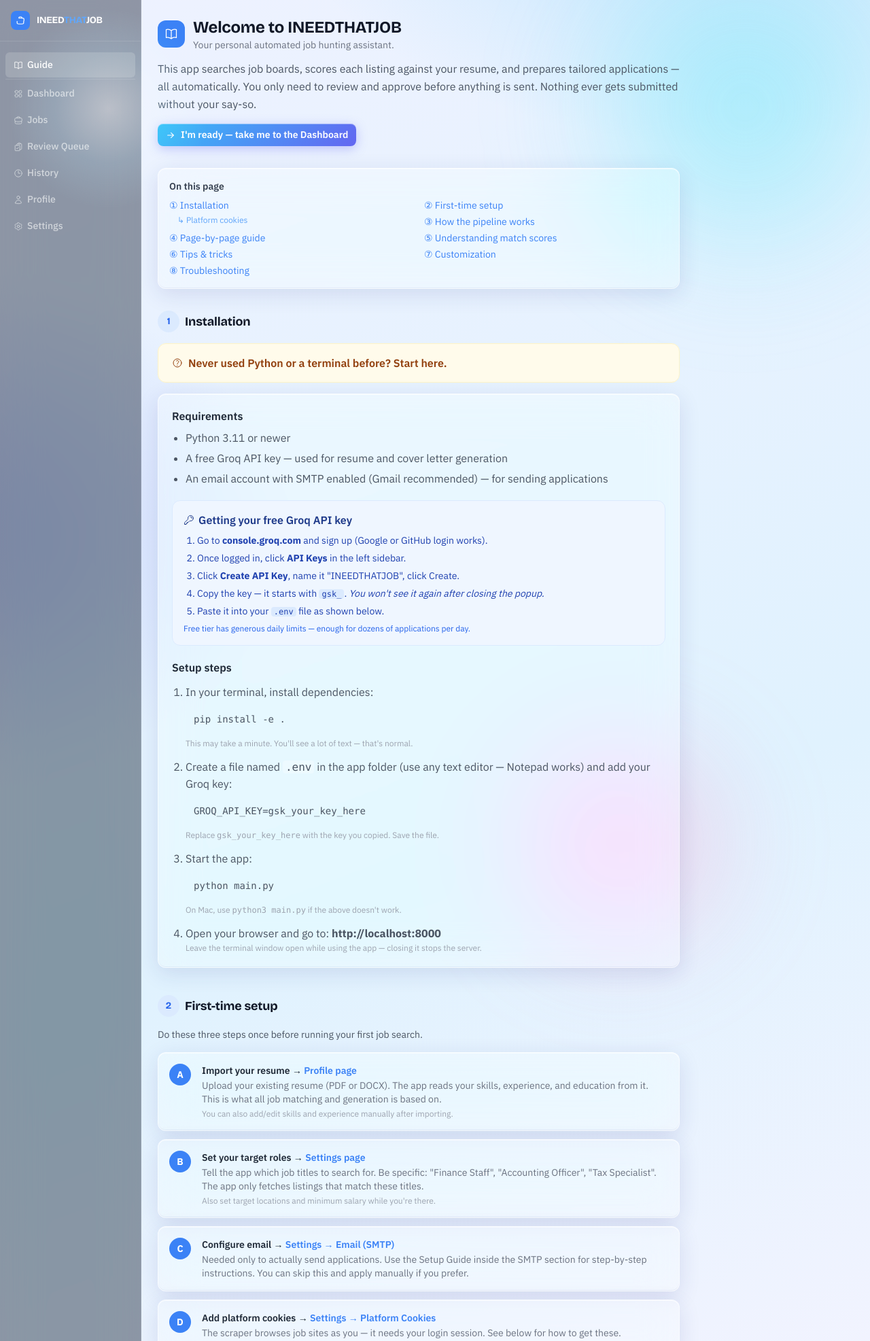
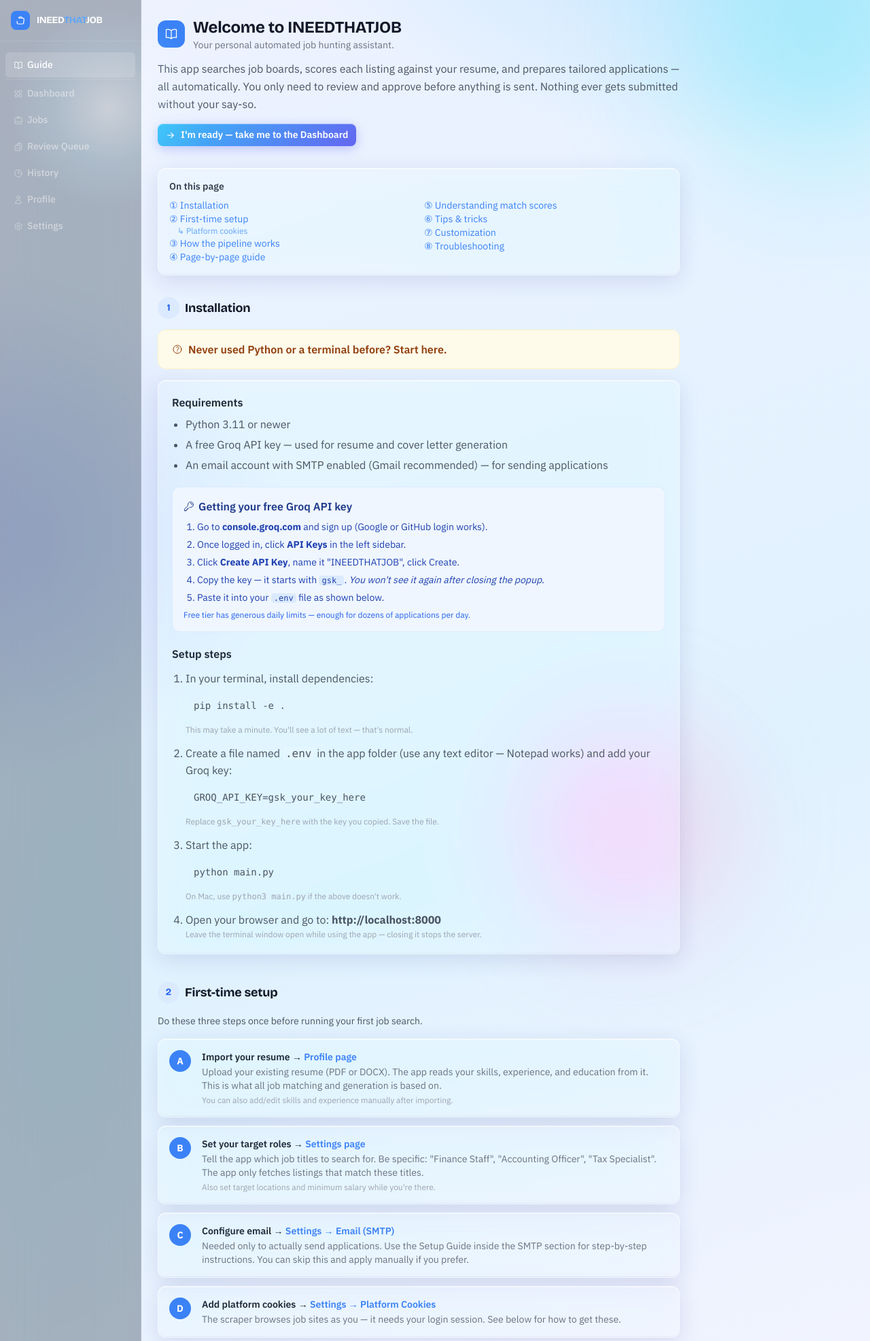
Before and after one commit to batukkilat/INEEDTHATJOB, a FastAPI app: page /guide/ in a window 1280 px wide. Shown: the top 1973 px of the page at 68% size. Run offline with FastAPI, Linux system fonts and the light colour scheme; parts of the project's set-up code (start-up, migrations or seed data) failed here and were passed over; some libraries are stand-ins or nearby versions.

Commit message:
Glass: background reacts to cursor, deeper translucency, guide TOC flow
- Card hover no longer moves the pane; instead the cursor reflection is
  dimmed at rest (0.55) and pools to full brightness on the hovered
  card over 0.8s — the light responds, not the surface
- Aurora layer gets a gentle parallax: the whole background eases away
  from the lerped cursor (±14px), same motion curve as the reflection
- Much more translucent panes (cards 0.16 alpha, lighter 22px blur) so
  the background reads through them like real glass
- Guide 'On this page' switched from row-major grid to CSS columns so
  the circled numbers read top-down per column

Co-Authored-By: Claude Fable 5 <noreply@anthropic.com>

```diff
--- a/web/static/custom.css
+++ b/web/static/custom.css
@@ -241,7 +241,7 @@ html.glass body {
 }
 html.glass .bg-gray-50 { background-color: transparent !important; }
 html.glass aside {
-    background: rgba(15, 23, 42, 0.42) !important;
+    background: rgba(15, 23, 42, 0.30) !important;
     backdrop-filter: blur(28px) saturate(1.6);
     -webkit-backdrop-filter: blur(28px) saturate(1.6);
     border-right: 1px solid rgba(255,255,255,0.12);
@@ -250,24 +250,24 @@ html.glass .border-gray-700 { border-color: rgba(255,255,255,0.12) !important; }
 html.glass .nav-link:hover { background-color: rgba(255,255,255,0.10); }
 html.glass .nav-link.active { background-color: rgba(255,255,255,0.16); }
 html.glass .card {
-    background: rgba(255, 255, 255, 0.34);
-    backdrop-filter: blur(28px) saturate(1.7);
-    -webkit-backdrop-filter: blur(28px) saturate(1.7);
-    border: 1px solid rgba(255, 255, 255, 0.55);
+    background: rgba(255, 255, 255, 0.16);
+    backdrop-filter: blur(22px) saturate(1.7);
+    -webkit-backdrop-filter: blur(22px) saturate(1.7);
+    border: 1px solid rgba(255, 255, 255, 0.45);
 }
-html.glass .bg-white { background-color: rgba(255,255,255,0.38) !important; }
-html.glass .bg-gray-100 { background-color: rgba(255,255,255,0.28) !important; }
+html.glass .bg-white { background-color: rgba(255,255,255,0.20) !important; }
+html.glass .bg-gray-100 { background-color: rgba(255,255,255,0.16) !important; }
 html.glass .border-gray-200 { border-color: rgba(255,255,255,0.60) !important; }
 html.glass .border-gray-100 { border-color: rgba(255,255,255,0.50) !important; }
 html.glass input[type="text"], html.glass input[type="number"], html.glass input[type="email"],
 html.glass input[type="url"], html.glass input[type="date"], html.glass input[type="password"],
 html.glass textarea, html.glass select {
-    background-color: rgba(255,255,255,0.45);
+    background-color: rgba(255,255,255,0.30);
     border-color: rgba(148,163,184,0.40);
 }
 html.glass .btn-secondary {
-    background: rgba(255,255,255,0.40);
-    border-color: rgba(255,255,255,0.70);
+    background: rgba(255,255,255,0.28);
+    border-color: rgba(255,255,255,0.60);
     color: #1e293b;
 }
 html.glass .btn-secondary:hover { background: rgba(255,255,255,0.78); }
@@ -277,8 +277,8 @@ html.glass .btn-primary {
 }
 html.glass .btn-primary:hover { background: linear-gradient(135deg, #0ea5e9, #4f46e5); }
 html.glass .btn-ghost:hover { background-color: rgba(255,255,255,0.45); color: #1e293b; }
-html.glass table thead { background-color: rgba(255,255,255,0.30); }
-html.glass .badge-gray { background-color: rgba(255,255,255,0.55); color: #334155; }
+html.glass table thead { background-color: rgba(255,255,255,0.18); }
+html.glass .badge-gray { background-color: rgba(255,255,255,0.35); color: #334155; }
 html.glass .badge-blue { background-color: rgba(56,189,248,0.25); color: #0369a1; }
 html.glass .divide-gray-100 > * + * { border-color: rgba(255,255,255,0.50); }
 html.glass details.review-card > summary:hover { background: rgba(255,255,255,0.35); }
@@ -308,10 +308,11 @@ html.glass body { background: transparent; }
 #glass-fx { display: none; }
 html.glass #glass-fx {
     display: block;
-    position: fixed; inset: 0;
+    position: fixed; inset: -4vmax;
     z-index: -1;
     pointer-events: none;
     overflow: hidden;
+    will-change: transform;
 }
 .glass-blob { position: absolute; border-radius: 50%; filter: blur(70px); opacity: 0.55; will-change: transform; }
 .glass-blob-1 { width: 46vw; height: 46vw; top: -14vw; right: -10vw;
@@ -350,22 +351,19 @@ html.glass .card::after {
     border-radius: inherit;
     pointer-events: none;
     background: radial-gradient(640px 340px at var(--cursor-x, -600px) var(--cursor-y, -600px),
-        rgba(255,255,255,0.32) 0%, rgba(255,255,255,0.10) 45%, transparent 74%);
+        rgba(255,255,255,0.34) 0%, rgba(255,255,255,0.10) 45%, transparent 74%);
     background-attachment: fixed;
+    opacity: 0.55;
+    transition: opacity 0.8s ease;
 }
-/* Lens edge: bright top rim, faint depth at bottom */
-html.glass .card {
+html.glass .card:hover::after { opacity: 1; }
+/* Lens edge: bright top rim, faint depth at bottom. The pane itself never
+   moves on hover — only the light responds (::after opacity below). */
+html.glass .card,
+html.glass .card:hover {
     box-shadow:
         0 8px 32px rgba(31, 38, 135, 0.12),
-        inset 0 1px 0 rgba(255,255,255,0.65),
-        inset 0 -1px 0 rgba(31,38,135,0.06);
-    transition: box-shadow 0.4s ease, transform 0.4s ease;
-}
-html.glass .card:hover {
-    transform: translateY(-1px);
-    box-shadow:
-        0 14px 44px rgba(31, 38, 135, 0.16),
-        inset 0 1px 0 rgba(255,255,255,0.75),
+        inset 0 1px 0 rgba(255,255,255,0.60),
         inset 0 -1px 0 rgba(31,38,135,0.06);
 }
 
--- a/web/templates/base.html
+++ b/web/templates/base.html
@@ -112,6 +112,13 @@
         root.style.setProperty('--cursor-y', cy.toFixed(1) + 'px');
         var glow = document.getElementById('cursor-glow');
         if (glow) glow.style.transform = 'translate3d(' + (cx - 160).toFixed(1) + 'px,' + (cy - 160).toFixed(1) + 'px,0)';
+        // Aurora parallax: the background drifts gently away from the cursor
+        var fx = document.getElementById('glass-fx');
+        if (fx) {
+          var px = (cx / window.innerWidth - 0.5) * -28;
+          var py = (cy / window.innerHeight - 0.5) * -28;
+          fx.style.transform = 'translate3d(' + px.toFixed(1) + 'px,' + py.toFixed(1) + 'px,0)';
+        }
         if (Math.abs(tx - cx) > 0.3 || Math.abs(ty - cy) > 0.3) {
           raf = requestAnimationFrame(tick);
         } else {
--- a/web/templates/guide.html
+++ b/web/templates/guide.html
@@ -29,16 +29,16 @@
   <!-- TOC -->
   <nav class="card p-4 mb-8 text-sm">
     <p class="font-semibold text-gray-700 mb-2">On this page</p>
-    <div class="grid grid-cols-2 gap-x-4 gap-y-1 text-blue-500">
-      <a href="#installation"    class="hover:underline">① Installation</a>
-      <a href="#first-setup"     class="hover:underline">② First-time setup</a>
-      <a href="#cookies"         class="hover:underline text-xs text-blue-400 pl-3">↳ Platform cookies</a>
-      <a href="#how-it-works"    class="hover:underline">③ How the pipeline works</a>
-      <a href="#pages"           class="hover:underline">④ Page-by-page guide</a>
-      <a href="#scores"          class="hover:underline">⑤ Understanding match scores</a>
-      <a href="#tips"            class="hover:underline">⑥ Tips &amp; tricks</a>
-      <a href="#customization"   class="hover:underline">⑦ Customization</a>
-      <a href="#troubleshooting" class="hover:underline">⑧ Troubleshooting</a>
+    <div class="columns-2 gap-4 text-blue-500">
+      <a href="#installation"    class="block hover:underline">① Installation</a>
+      <a href="#first-setup"     class="block hover:underline">② First-time setup</a>
+      <a href="#cookies"         class="block hover:underline text-xs text-blue-400 pl-3">↳ Platform cookies</a>
+      <a href="#how-it-works"    class="block hover:underline">③ How the pipeline works</a>
+      <a href="#pages"           class="block hover:underline">④ Page-by-page guide</a>
+      <a href="#scores"          class="block hover:underline">⑤ Understanding match scores</a>
+      <a href="#tips"            class="block hover:underline">⑥ Tips &amp; tricks</a>
+      <a href="#customization"   class="block hover:underline">⑦ Customization</a>
+      <a href="#troubleshooting" class="block hover:underline">⑧ Troubleshooting</a>
     </div>
   </nav>
 
```
